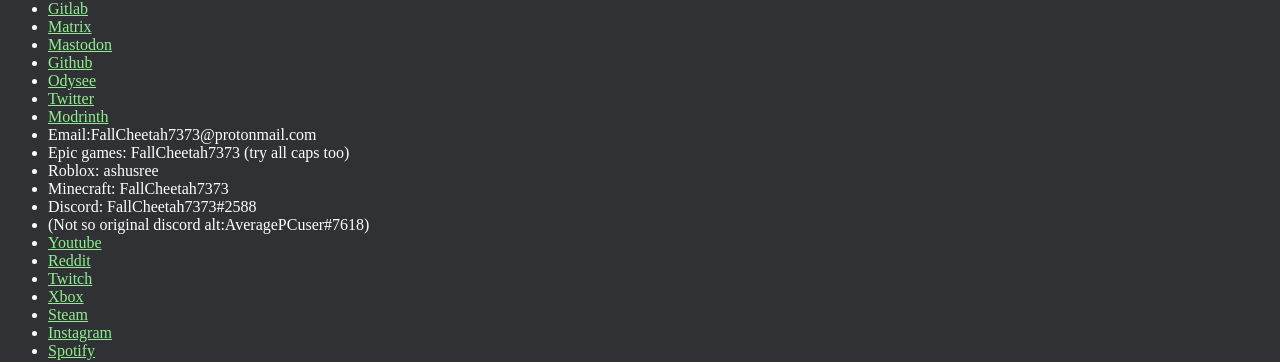
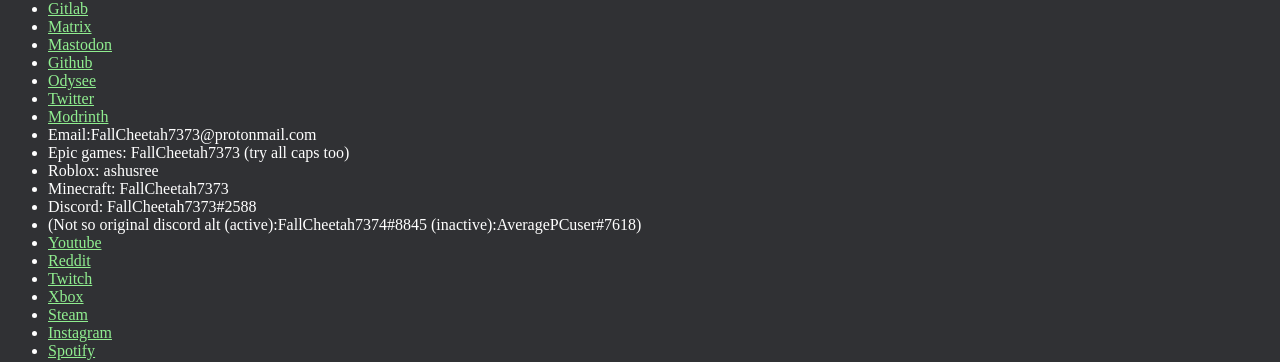
Before and after one commit to FallCheetah7373/FallCheetah7373.github.io, a plain HTML site: page index.html in a window 1280 px wide. Shown: the part 67-429 px from the top of the page. Drawn offline with Linux system fonts and the light colour scheme.

Commit message:
Update index.html

```diff
--- a/index.html
+++ b/index.html
@@ -19,7 +19,7 @@
     <li>Roblox: ashusree </li>
     <li>Minecraft: FallCheetah7373 </li>
     <li>Discord: FallCheetah7373#2588  </li>
-    <li>(Not so original discord alt:AveragePCuser#7618)</li>
+    <li>(Not so original discord alt (active):FallCheetah7374#8845 (inactive):AveragePCuser#7618)</li>
     <li><a href= "https://www.youtube.com/channel/UCEoc9gQsmb2Uqj5QdSIu1cQ"> Youtube</a> </li>
     <li><a href= "https://www.reddit.com/user/FallCheetah7373">Reddit</a> </li>
     <li><a href= "https://www.twitch.tv/fallcheetah7373">Twitch</a></li>
```
